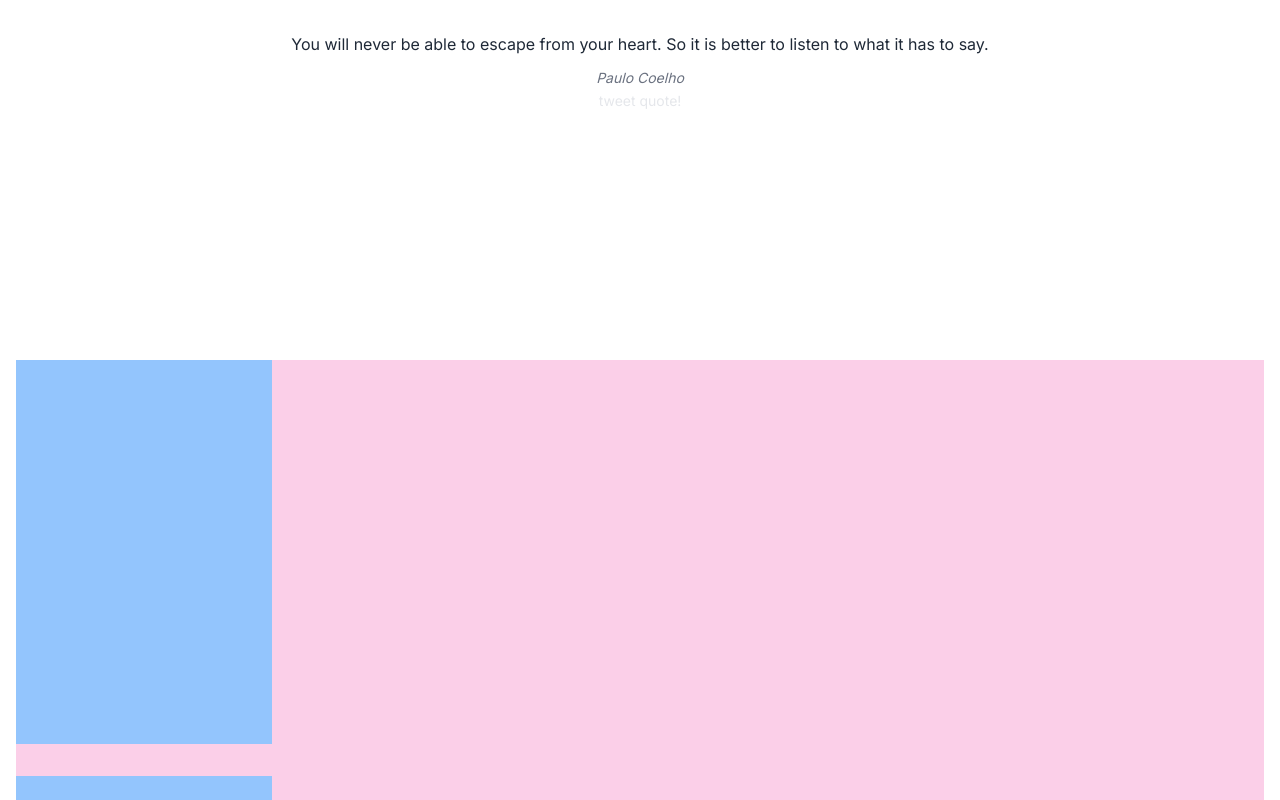
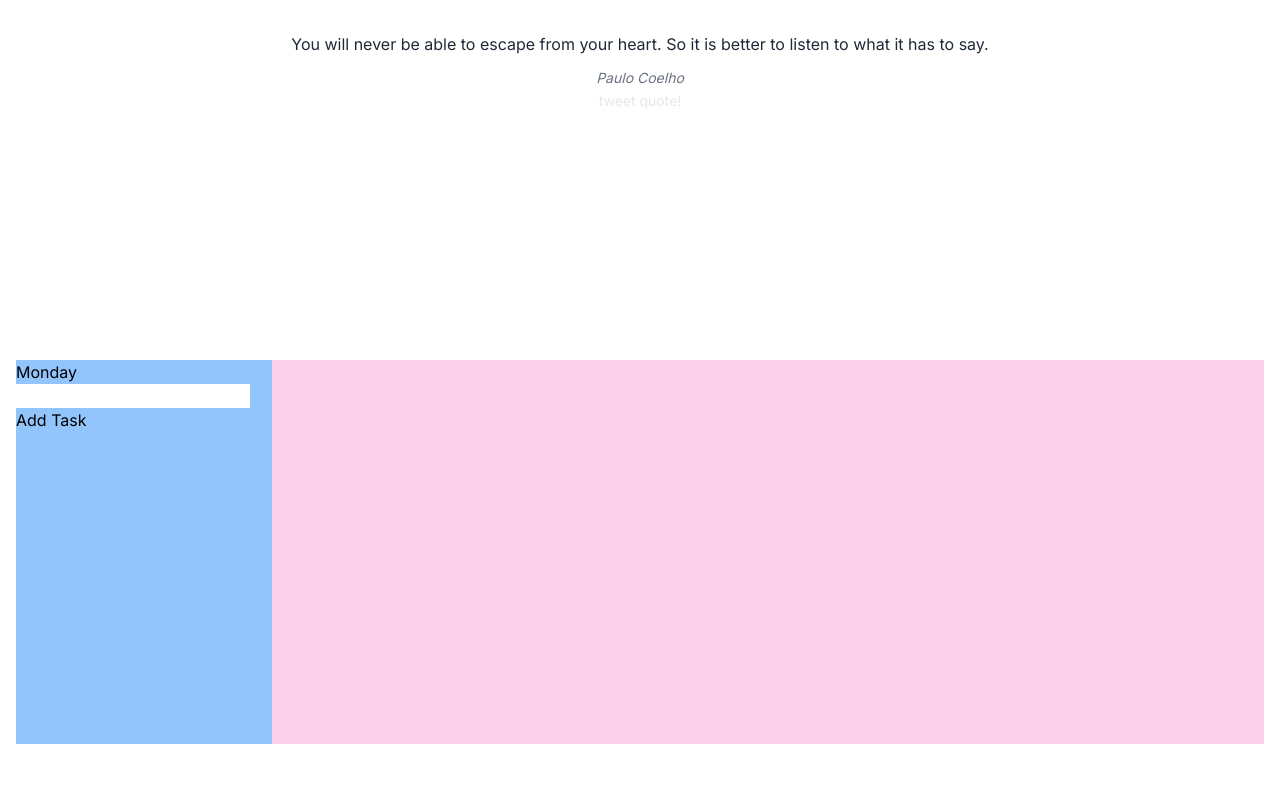
Before and after one commit to leticarolina/to-do-list, a Next.js app in the folder task-list/: page / in a window 1280 px wide. Shown: the top 800 px of the page. Built offline with nearby package versions, Linux system fonts and the light colour scheme.

Commit message:
created the WeekDay component to work on each day of the week all together

```diff
--- /dev/null
+++ b/task-list/src/app/components/WeekDay.jsx
@@ -0,0 +1,27 @@
+"use client";
+
+import { useState } from "react";
+
+export function WeekDay({ day }) {
+  const [newTask, setNewTask] = useState();
+
+  return (
+    <div className="h-96 w-64 bg-blue-300 ">
+      <h1>{day}</h1>
+
+      <form id="new-task-form">
+        <input
+          type="text"
+          id="task-input"
+          onChange={(e) => setNewTask(e.target.value)}
+        />
+        <button type="submit">Add Task</button>
+      </form>
+
+      <div>{newTask}</div>
+    </div>
+  );
+}
+
+//render each day name separetely
+//have an input and button to add task
--- a/task-list/src/app/page.js
+++ b/task-list/src/app/page.js
@@ -1,5 +1,6 @@
 import Image from "next/image";
 import { QuoteContainer } from "./components/QuoteConteiner";
+import { WeekDay } from "./components/WeekDay";
 
 export default function Home() {
   return (
@@ -12,8 +13,7 @@
       {/* <!-- ALL DAYS QUOTE CONTAINER --> */}
 
       <div className="bg-pink-200 mt-10 flex-col space-y-8 ">
-        <div className="h-96 w-64 bg-blue-300 "></div>
-        <div className="h-96 w-64 bg-blue-300 "></div>
+        <WeekDay day="Monday" />
       </div>
     </div>
 
```
